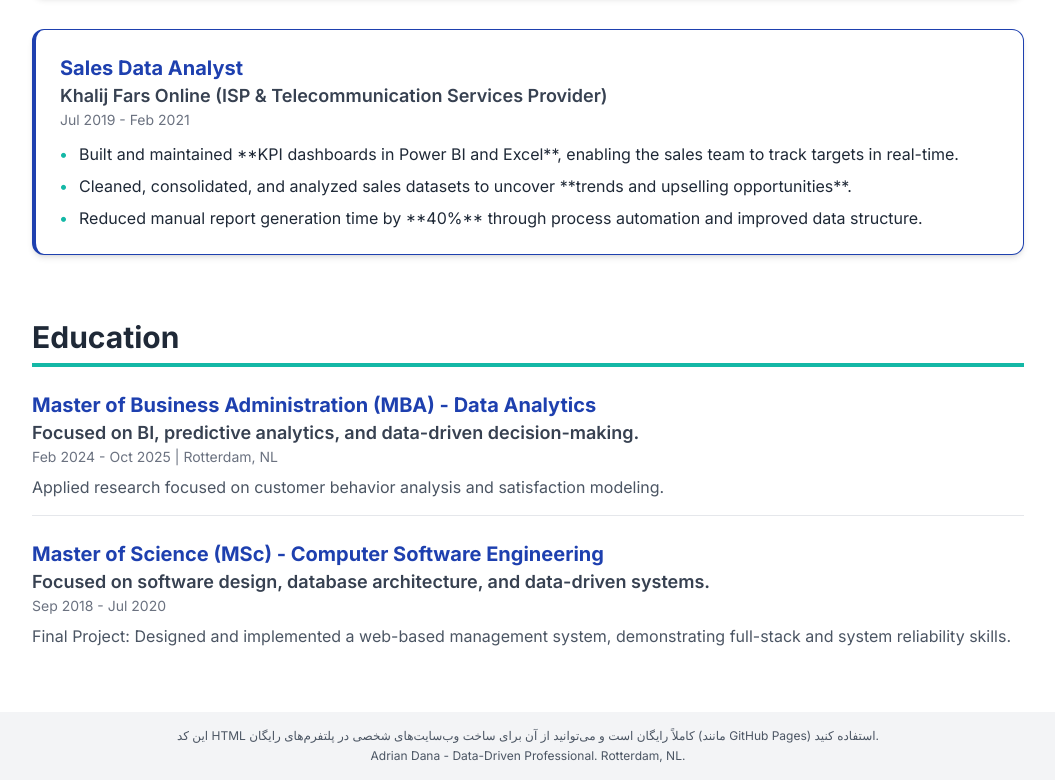
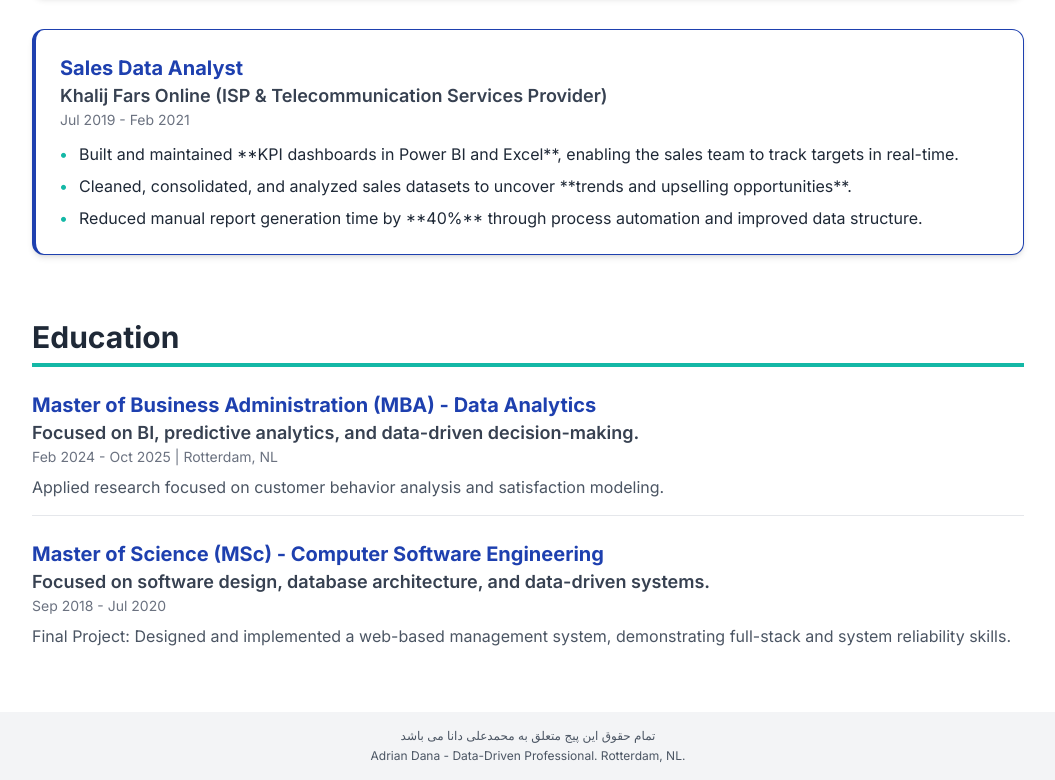
Before and after one commit to Adrian-Dana/adrian-dana-portfolio, a plain HTML site: page index.html in a window 1280 px wide. Shown: the part 1577-2357 px from the top of the page, without its empty margins (112-1167 px from the left). Drawn offline with nearby package versions, Linux system fonts and the light colour scheme.

Commit message:
Update index.html

```diff
--- a/index.html
+++ b/index.html
@@ -186,7 +186,7 @@
         <footer class="bg-gray-100 mt-12 py-4 px-4 text-gray-600">
             <div class="max-w-5xl mx-auto text-center text-xs">
                 <!-- New line added here to explicitly state the code is free and reusable -->
-                <p class="mb-1">این کد HTML کاملاً رایگان است و می‌توانید از آن برای ساخت وب‌سایت‌های شخصی در پلتفرم‌های رایگان (مانند GitHub Pages) استفاده کنید.</p>
+                <p class="mb-1">تمام حقوق این پیج متعلق به محمدعلی دانا می باشد</p>
                 <p>Adrian Dana - Data-Driven Professional. Rotterdam, NL.</p>
             </div>
         </footer>
```
